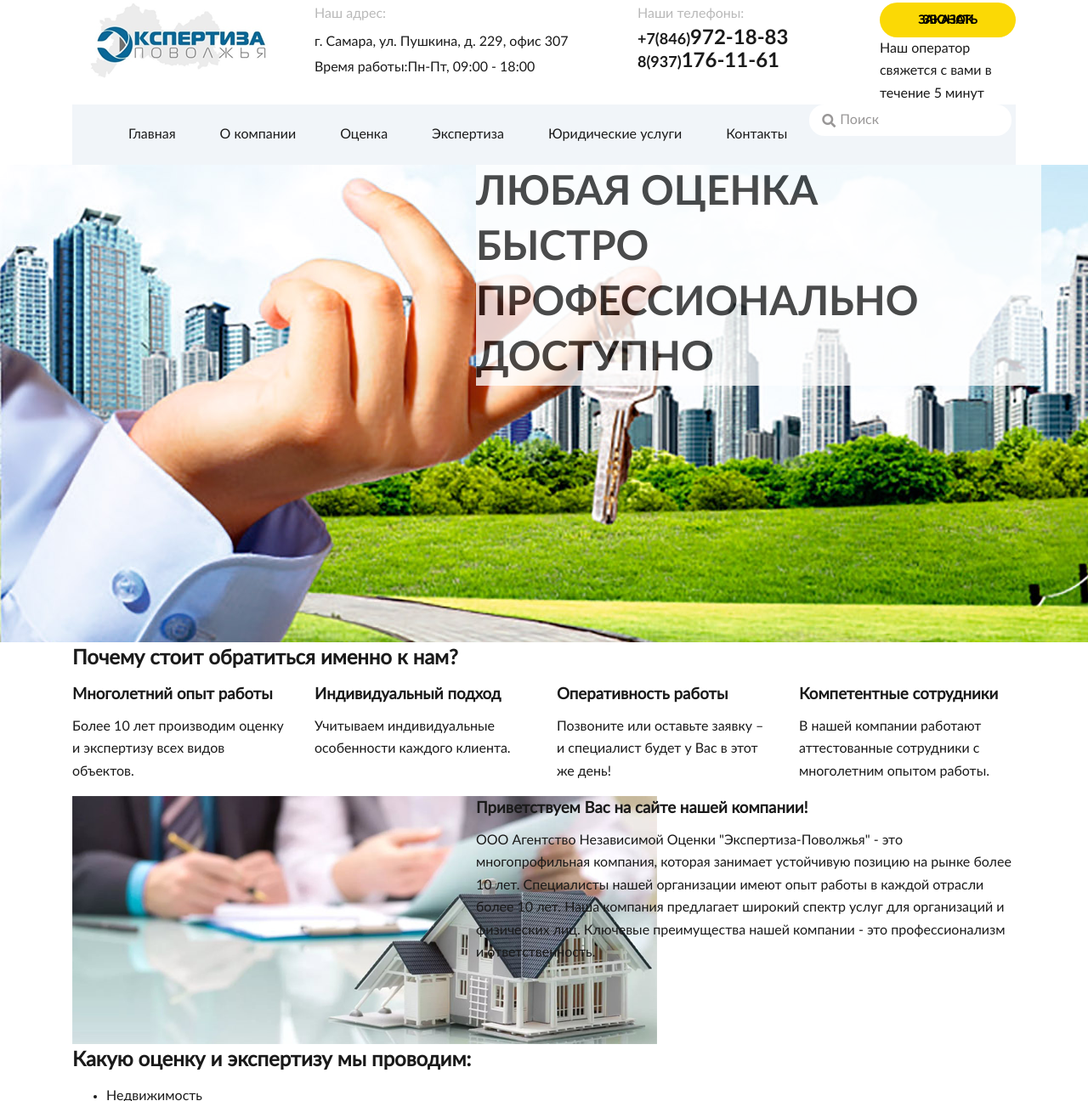
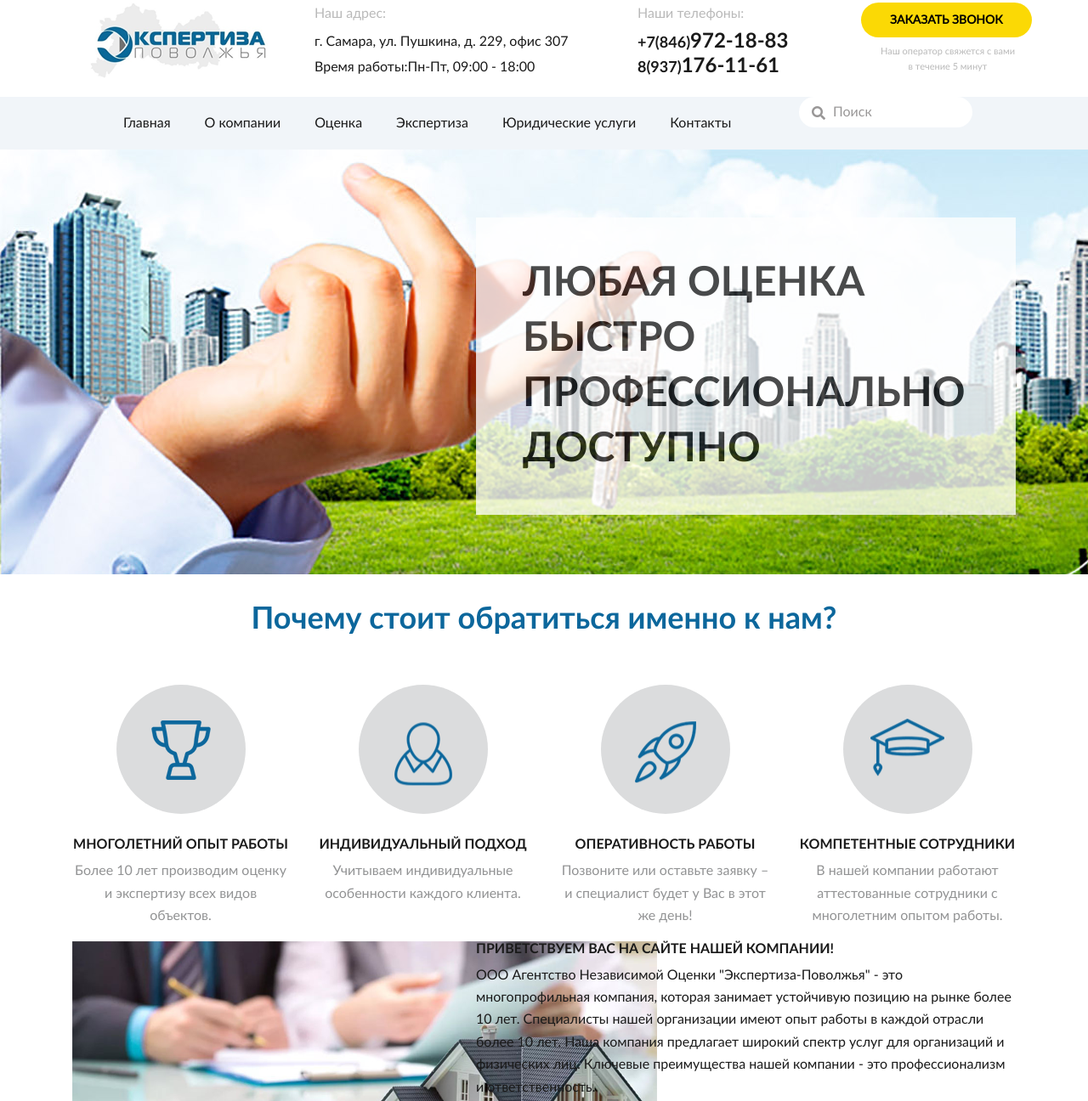
Before and after one commit to xjt85/ANO, a website: page app/index.html in a window 1280 px wide. Shown: the part 29-1325 px from the top of the page at 85% size. Drawn offline with Linux system fonts and the light colour scheme.

Commit message:
Доработка хедера и преимуществ

```diff
--- a/app/index.html
+++ b/app/index.html
@@ -43,18 +43,20 @@
 						<div class="contacts__worktime"><span class="worktime__bold">Время работы:</span>Пн-Пт, 09:00 - 18:00</div>
 					</div>
 					<div class="col-md-3">
-						<div class="contacts__title">Наши телефоны:</div>
+						<div class="contacts__title our-phones">Наши телефоны:</div>
 						<div><a href="tel:+78469721883" class="contacts-phone">+7(846)<span class="contacts-phone__span">972-18-83</span></a></div>
 						<div><a href="tel:89371761161" class="contacts-phone">8(937)<span class="contacts-phone__span">176-11-61</span></a></div>
 					</div>
 					<div class="col-md-2">
-						<button class="button button-yellow">Заказать звонок</button>
+						<button class="button-header button-yellow">Заказать звонок</button>
 						<div class="button-descr">Наш оператор свяжется с вами в течение 5 минут</div>
 					</div>
 				</div>
+			</div>
+			<div class="nav-wrapper">
+				<div class="container">
 					<div class="row">
-					<div class="col-md-12">
-						<div class="nav-wrapper">
+						<div class="col-md-9">
 							<nav class="nav-main">
 								<ul class="ul nav-main__ul">
 									<li class="li nav-main__li"><a href="#" class="nav-main__link">Главная</a></li>
@@ -65,11 +67,12 @@
 									<li class="li nav-main__li"><a href="#" class="nav-main__link">Контакты</a></li>
 								</ul>
 							</nav>
-							<form action="" class="search-form">
+						</div>
+						<div class="col-md-3 justify-content-center">
+							<form action="" class="search-form align-middle">
 								<i class="fa fa-search search-icon" aria-hidden="true"></i>
 								<input type="text" placeholder="Поиск" class="search-form__input">
 							</form>
-						</div>
 						</div>
 					</div>
 				</div>
@@ -79,6 +82,7 @@
 					<div class="row justify-content-end">
 						<div class="col-md-7">
 							<h1 class="header__h1">Любая оценка<br>Быстро<br>Профессионально<br>Доступно</h1>
+						</div>
 					</div>
 				</div>
 			</div>
@@ -93,27 +97,39 @@
 			</div>
 			<div class="row">
 				<div class="col-md-3">
-					<div class="advantage__item">
-						<h3 class="h3 advantage__h3">Многолетний опыт работы</h3>
-						<p class="advantage__descr">Более 10 лет производим оценку и экспертизу всех видов объектов.</p>
+					<div class="adv-item">
+						<div class="adv-item__img-wrapper">
+							<img src="img/advant/adv1.png" alt="Наши преимущества" class="adv-item__img">
+						</div>
+						<h3 class="h3 adv-item__h3">Многолетний опыт работы</h3>
+						<p class="adv-item__descr">Более 10 лет производим оценку и экспертизу всех видов объектов.</p>
 					</div>
 				</div>
 				<div class="col-md-3">
-					<div class="advantage__item">
-						<h3 class="h3 advantage__h3">Индивидуальный подход</h3>
-						<p class="advantage__descr">Учитываем индивидуальные особенности каждого клиента. </p>
+					<div class="adv-item">
+						<div class="adv-item__img-wrapper">
+							<img src="img/advant/adv2.png" alt="Наши преимущества" class="adv-item__img">
+						</div>
+						<h3 class="h3 adv-item__h3">Индивидуальный подход</h3>
+						<p class="adv-item__descr">Учитываем индивидуальные особенности каждого клиента. </p>
 					</div>
 				</div>
 				<div class="col-md-3">
-					<div class="advantage__item">
-						<h3 class="h3 advantage__h3">Оперативность работы</h3>
-						<p class="advantage__descr">Позвоните или оставьте заявку – и специалист будет у Вас в этот же день!</p>
+					<div class="adv-item">
+						<div class="adv-item__img-wrapper">
+							<img src="img/advant/adv3.png" alt="Наши преимущества" class="adv-item__img">
+						</div>
+						<h3 class="h3 adv-item__h3">Оперативность работы</h3>
+						<p class="adv-item__descr">Позвоните или оставьте заявку – и специалист будет у Вас в этот же день!</p>
 					</div>
 				</div>
 				<div class="col-md-3">
-					<div class="advantage__item">
-						<h3 class="h3 advantage__h3">Компетентные сотрудники</h3>
-						<p class="advantage__descr">В нашей компании работают аттестованные сотрудники с многолетним опытом работы.</p>
+					<div class="adv-item">
+						<div class="adv-item__img-wrapper">
+							<img src="img/advant/adv4.png" alt="Наши преимущества" class="adv-item__img">
+						</div>
+						<h3 class="h3 adv-item__h3">Компетентные сотрудники</h3>
+						<p class="adv-item__descr">В нашей компании работают аттестованные сотрудники с многолетним опытом работы.</p>
 					</div>
 				</div>
 			</div>
--- a/app/scss/main.scss
+++ b/app/scss/main.scss
@@ -93,6 +93,18 @@ body {
 	}
 }
 
+.button-header {
+	margin: 0 -22px 8px;
+}
+
+.button-descr {
+	width: 100%;
+	display: inline-block;
+	text-align: center;
+	color: $text-gray;
+	font-size: 11px;
+}
+
 .header {
 	position: relative;
 }
@@ -110,8 +122,10 @@ body {
 	}
 
 	&-phone {
+		display: block;
 		font: bold 18px/24px "Lato-Bold", sans-serif;
 		color: $text;
+		margin-bottom: 5px;
 
 		&:hover {
 			color: $text;
@@ -124,16 +138,19 @@ body {
 	}
 }
 
+.our-phones {
+	margin-bottom: 10px;
+}
+
 .nav-wrapper {
 	display: flex;
-	align-items: stretch;
+	justify-content: space-between;
 	background-color: #f1f5f9;
 }
 
 .nav-main__ul {
 	display: flex;
 	align-items: stretch;
-	justify-content: space-between;
 	list-style: none;
 	margin-bottom: 0;
 }
@@ -142,9 +159,10 @@ body {
 	display: block;
 	text-decoration: none;
 	color: $text;
-	padding: 22px 26px;
+	padding: 18px 20px;
 	min-height: 62px;
 	cursor: pointer;
+	transition: all 0.3s;
 
 	&:hover {
 		background-color: $accent-blue;
@@ -155,6 +173,7 @@ body {
 
 .search-form {
 	position: relative;
+	width: 80%;
 }
 
 .search-icon {
@@ -166,27 +185,100 @@ body {
 
 .search-form__input {
 	color: #999797;
-	padding: 5px 17px;
+	padding: 5px 5px;
 	border: none;
+	width: 100%;
 	border-radius: 18px;
-	text-indent: 19px;
+	text-indent: 35px;
+
 	&::-webkit-input-placeholder {
 		color: #999797;
 	}
 }
 
 .header__bg {
-	min-height: 562px;
+	min-height: 500px;
 }
 
 .header__h1 {
-	width: 100%;
-	position: absolute;
+	margin-top: 80px;
+	padding: 45px 55px;
 	background-color: #fff;
 	opacity: 0.78;
 	text-transform: uppercase;
 	font: bold 48px/65px "Lato-Bold", sans-serif;
 }
+
+//Стилизация блока Advantages
+
+.advantages {
+	padding: 32px 0;
+}
+
+.h2 {
+	width: 100%;
+	display: inline-block;
+	text-align: center;
+	font: bold 36px "Lato-Bold", sans-serif;
+	color: $accent-blue;
+}
+
+.advantages__header {
+	margin-bottom: 55px;
+}
+
+.h3 {
+	color: $text;
+	font: bold 16px "Lato-Bold", sans-serif;
+	text-transform: uppercase;
+}
+
+.adv-item__h3 {
+	margin-bottom: 8px;
+}
+
+.adv-item {
+	display: inline-block;
+	text-align: center;
+
+	&__img-wrapper {
+		display: inline-block;
+		width: 152px;
+		height: 152px;
+		border-radius: 50%;
+		background-color: #dbdcdd;
+		margin-bottom: 27px;
+	}
+
+	&__img {
+		display: inline-block;
+		vertical-align: middle;
+		transform: translateY(60%);
+	}
+
+	&__descr {
+		color: #929394;
+	}
+}
+
+
+
+
+
+
+
+
+
+
+
+
+
+
+
+
+
+
+
 
 .map {
 	height: 408px;
```
Also changed, not shown: app/css/main.min.css. Lines whose indentation alone changed are shown as unchanged.
